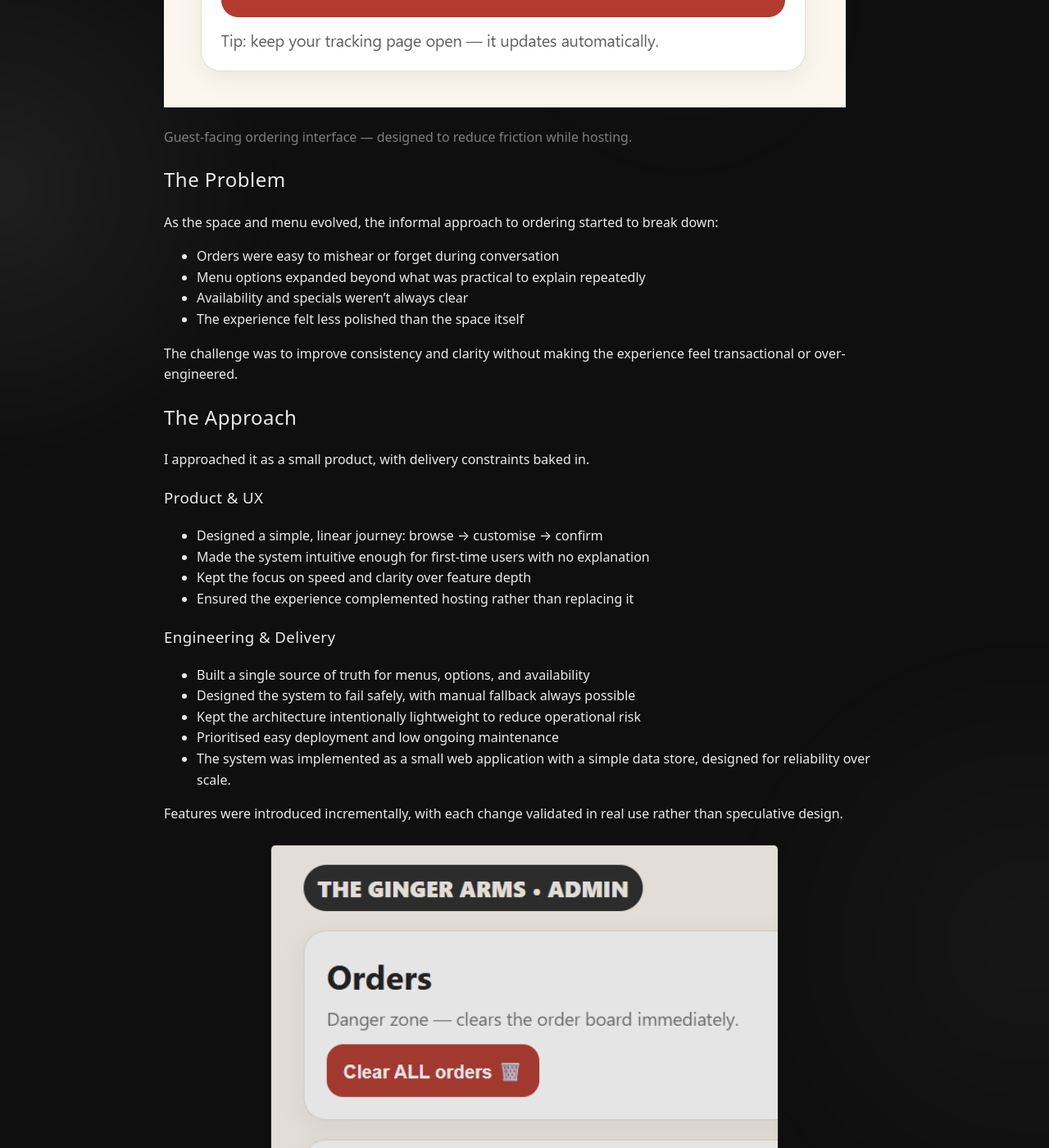
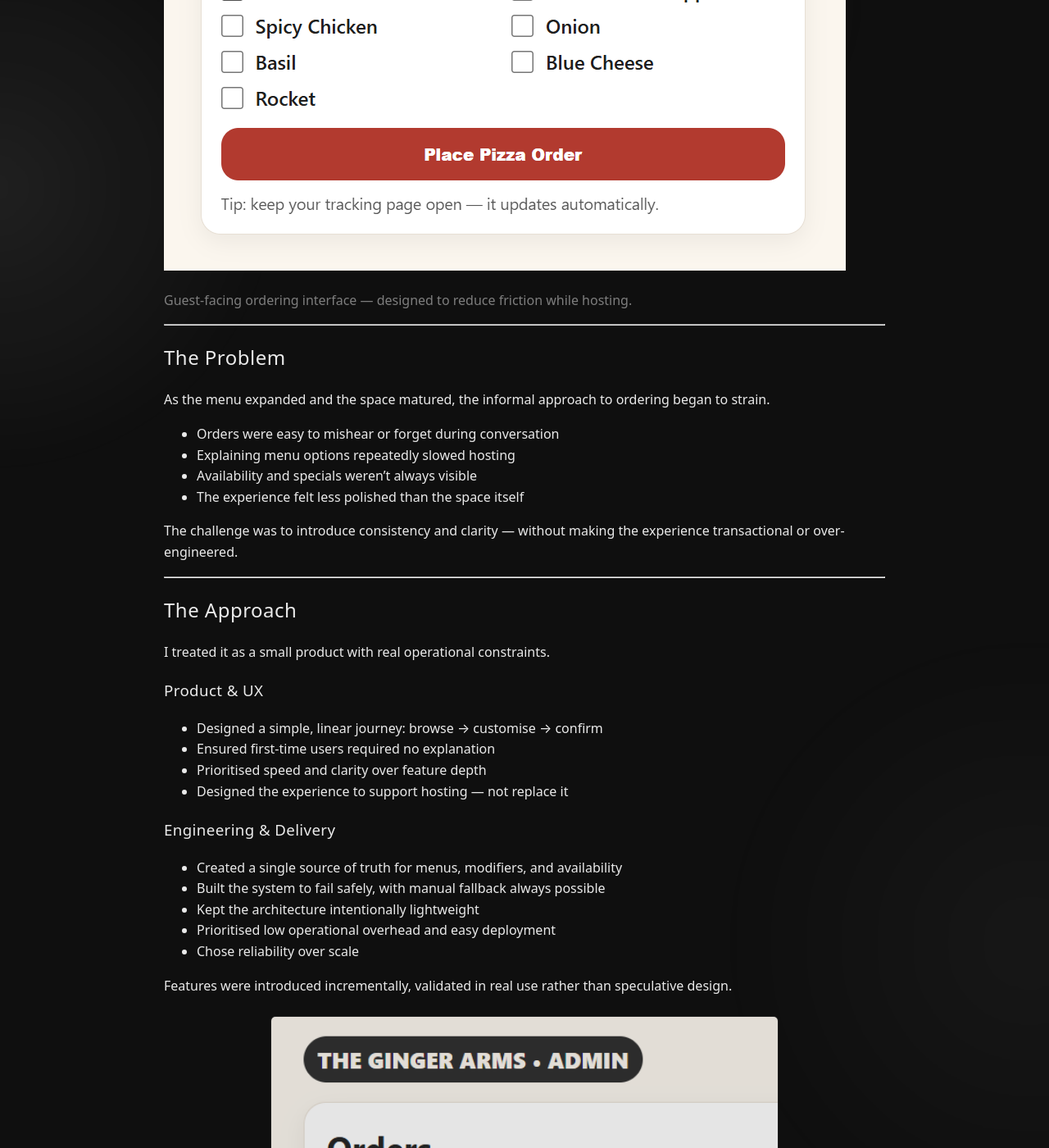
Before and after one commit to ElliotGinge/elliotginger.com, a Jekyll site: the page built from work/ginger-arms-ordering-system.md, in a window 1280 px wide and 1400 px high, scrolled down 1191 px. Shown: the whole window at 82% size. Built offline with Jekyll 4.4.1, drawn with Linux system fonts in a browser that asks for light colours; some of the changed text lies outside the part shown.

Commit message:
Revise content for clarity and engagement

```diff
--- a/work/ginger-arms-ordering-system.md
+++ b/work/ginger-arms-ordering-system.md
@@ -4,11 +4,19 @@ title: The Ginger Arms Ordering System
 permalink: /work/ginger-arms-ordering-system/
 ---
 
+# The Ginger Arms Ordering System
+
 ## Context
 
-I built a lightweight ordering system for my home bar project, The Ginger Arms — not as a technical exercise, but to improve the guest experience and reduce friction while hosting.
+The Ginger Arms is a small home bar project.
 
-The aim was to create something that felt like a real venue experience, without introducing complexity or ongoing maintenance overhead.
+As the space evolved, I built a lightweight ordering system — not as a technical exercise, but to improve flow, reduce friction while hosting, and create a more intentional guest experience.
+
+The goal wasn’t scale.
+
+It was clarity.
+
+The system needed to feel like a real venue experience — without introducing complexity or ongoing maintenance overhead.
 
 ![Guest-facing ordering interface for The Ginger Arms](/assets/images/ginger-arms/ordering-interface.png)
 
@@ -16,35 +24,41 @@ The aim was to create something that felt like a real venue experience, without
 Guest-facing ordering interface — designed to reduce friction while hosting.
 </span>
 
+---
+
 ## The Problem
 
-As the space and menu evolved, the informal approach to ordering started to break down:
+As the menu expanded and the space matured, the informal approach to ordering began to strain.
 
 - Orders were easy to mishear or forget during conversation
-- Menu options expanded beyond what was practical to explain repeatedly
-- Availability and specials weren’t always clear
+- Explaining menu options repeatedly slowed hosting
+- Availability and specials weren’t always visible
 - The experience felt less polished than the space itself
 
-The challenge was to improve consistency and clarity without making the experience feel transactional or over-engineered.
+The challenge was to introduce consistency and clarity — without making the experience transactional or over-engineered.
+
+---
 
 ## The Approach
 
-I approached it as a small product, with delivery constraints baked in.
+I treated it as a small product with real operational constraints.
 
 ### Product & UX
+
 - Designed a simple, linear journey: browse → customise → confirm
-- Made the system intuitive enough for first-time users with no explanation
-- Kept the focus on speed and clarity over feature depth
-- Ensured the experience complemented hosting rather than replacing it
+- Ensured first-time users required no explanation
+- Prioritised speed and clarity over feature depth
+- Designed the experience to support hosting — not replace it
 
 ### Engineering & Delivery
-- Built a single source of truth for menus, options, and availability
-- Designed the system to fail safely, with manual fallback always possible
-- Kept the architecture intentionally lightweight to reduce operational risk
-- Prioritised easy deployment and low ongoing maintenance
-- The system was implemented as a small web application with a simple data store, designed for reliability over scale.
 
-Features were introduced incrementally, with each change validated in real use rather than speculative design.
+- Created a single source of truth for menus, modifiers, and availability
+- Built the system to fail safely, with manual fallback always possible
+- Kept the architecture intentionally lightweight
+- Prioritised low operational overhead and easy deployment
+- Chose reliability over scale
+
+Features were introduced incrementally, validated in real use rather than speculative design.
 
 <img src="/assets/images/ginger-arms/admin-view.png"
      alt="Admin controls for managing orders and bar availability"
@@ -54,20 +68,28 @@ Features were introduced incrementally, with each change validated in real use r
 Admin controls for managing orders and bar availability during service.
 </span>
 
+---
+
 ## The Outcome
 
-The system delivered practical benefits on both sides of the experience:
+The system improved both sides of the experience.
 
-- Guests found ordering clearer and more enjoyable
+- Guests found ordering clearer and more engaging
 - Hosting became less interrupt-driven and easier to manage
-- Menu changes and specials were simpler to keep up to date
-- The overall experience felt more intentional and “venue-like”
+- Menu updates and specials were simple to maintain
+- The overall experience felt more intentional and venue-like
 
-The result was a small system that improved flow and enjoyment, without becoming something that needed constant attention.
+Most importantly, the system required minimal attention once established.
+
+It supported the experience without becoming the focus of it.
+
+---
 
 ## Key Takeaways
 
 - Product thinking applies at any scale
-- UX and reliability matter more than features
-- Lightweight systems often deliver the highest return
-- Delivery choices should reflect how something will actually be used
+- UX and reliability matter more than feature volume
+- Lightweight systems often deliver disproportionate return
+- Delivery decisions should reflect real-world usage constraints
+
+Small systems deserve the same design discipline as large ones.
```
